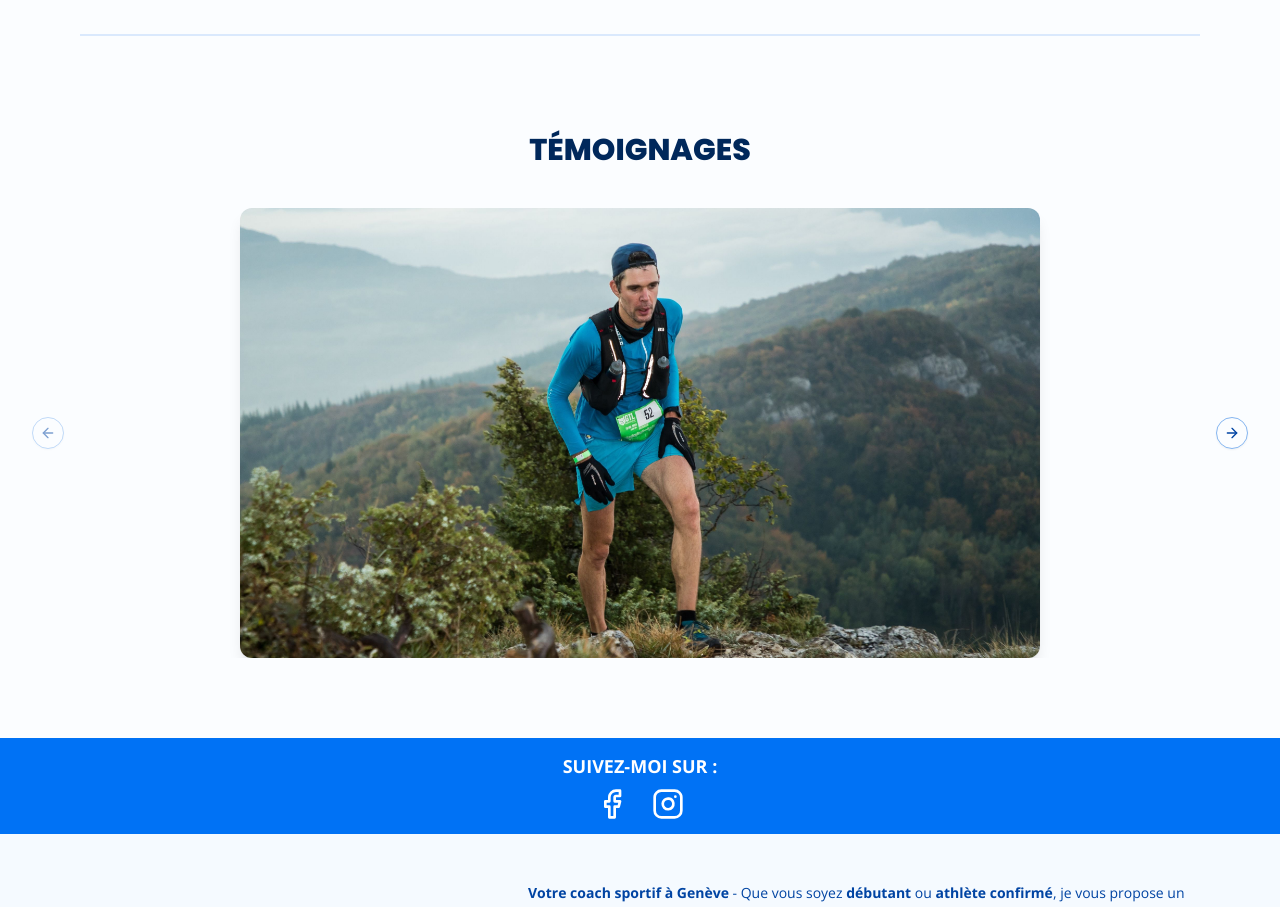
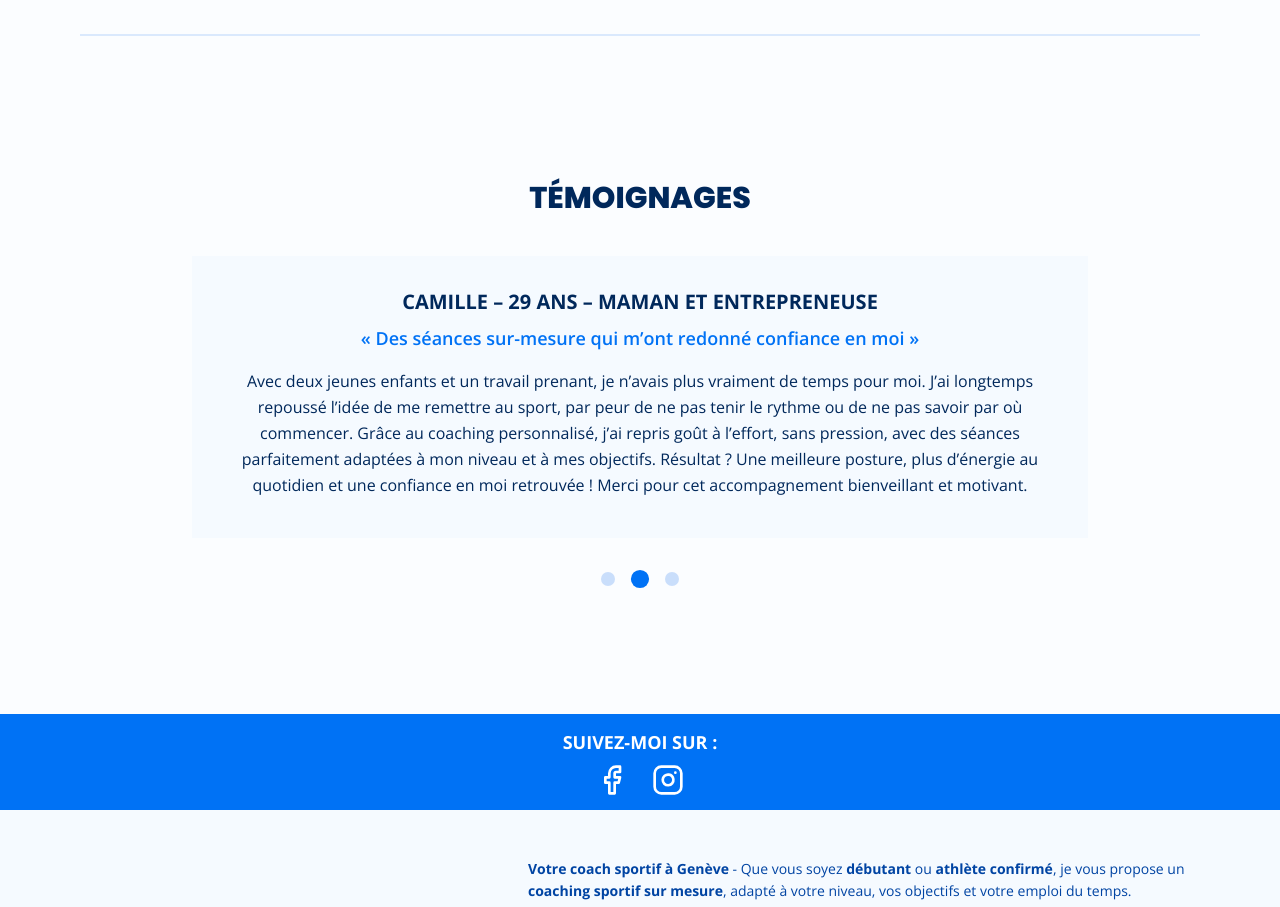
Before and after one commit to RonanKer29/vincent-tenret-coaching-2025, a React (Vite) app: page / in a window 1280 px wide. Shown: the part 2000-2907 px from the top of the page. Built offline with nearby package versions, Linux system fonts and the light colour scheme.

Commit message:
swiper for testimonials

```diff
--- a/package.json
+++ b/package.json
@@ -24,6 +24,7 @@
     "react": "^19.0.0",
     "react-dom": "^19.0.0",
     "react-router-dom": "^7.1.5",
+    "swiper": "^11.2.4",
     "tailwind-merge": "^3.0.1",
     "tailwindcss-animate": "^1.0.7"
   },
--- a/src/components/TestimonialCard.jsx
+++ b/src/components/TestimonialCard.jsx
@@ -1,5 +1,19 @@
-const TestimonialCard = () => {
-  return <div></div>;
+const TestimonialCard = ({ user }) => {
+  return (
+    <div className="h-full p-6 mb-2 rounded-lg bg-blue-2 ">
+      <div className="mb-4 text-center">
+        <span className="block my-2 text-xl font-bold uppercase text-blue-12">
+          {user.title}
+        </span>
+        <span className="block my-2 text-lg font-semibold text-blue-9">
+          {user.boost}
+        </span>
+        <p className="mt-4 text-base leading-relaxed text-blue-12">
+          {user.description}
+        </p>
+      </div>
+    </div>
+  );
 };
 
 export default TestimonialCard;
--- a/src/components/Testimonials.jsx
+++ b/src/components/Testimonials.jsx
@@ -1,55 +1,71 @@
-import {
-  Carousel,
-  CarouselContent,
-  CarouselItem,
-  CarouselNext,
-  CarouselPrevious,
-} from "@/components/ui/carousel";
+"use client";
+
+import { Swiper, SwiperSlide } from "swiper/react";
+import "swiper/css";
+import "swiper/css/pagination";
+import { Pagination, Autoplay } from "swiper/modules";
 import MaxWidthWrapper from "./MaxWidthWrapper";
-import pic1 from "../assets/trail3.jpg";
-import pic2 from "../assets/trail.png";
-import pic3 from "../assets/trail2.jpg";
+import TestimonialCard from "./TestimonialCard";
+
+// Données des témoignages
+const testimonials = [
+  {
+    title: "Julien – 34 ans – Consultant en entreprise",
+    boost: "« J’ai retrouvé mon énergie et une vraie discipline sportive ! »",
+    description:
+      "Après des années passées à enchaîner les journées de travail sans vraiment prendre soin de mon corps, j’ai décidé de me reprendre en main. Dès les premières séances, j’ai senti une vraie différence : des exercices adaptés à mon niveau, un coaching motivant et une approche bienveillante qui m’a poussé à me surpasser sans jamais me sentir jugé. Aujourd’hui, je me sens plus fort, plus en forme et surtout plus motivé que jamais pour continuer cette routine ! Je recommande sans hésiter à tous ceux qui veulent retrouver une condition physique optimale avec un accompagnement pro et dynamique.",
+  },
+  {
+    title: "Camille – 29 ans – Maman et entrepreneuse",
+    boost: "« Des séances sur-mesure qui m’ont redonné confiance en moi »",
+    description:
+      "Avec deux jeunes enfants et un travail prenant, je n’avais plus vraiment de temps pour moi. J’ai longtemps repoussé l’idée de me remettre au sport, par peur de ne pas tenir le rythme ou de ne pas savoir par où commencer. Grâce au coaching personnalisé, j’ai repris goût à l’effort, sans pression, avec des séances parfaitement adaptées à mon niveau et à mes objectifs. Résultat ? Une meilleure posture, plus d’énergie au quotidien et une confiance en moi retrouvée ! Merci pour cet accompagnement bienveillant et motivant.",
+  },
+  {
+    title: "Thomas – 42 ans – Passionné de randonnée",
+    boost:
+      "« Un entraînement structuré qui m’a préparé pour mon plus grand défi »",
+    description:
+      "J’avais un objectif clair : préparer une expédition de plusieurs jours en montagne. Je savais que ma condition physique n’était pas suffisante, mais je ne savais pas comment l’améliorer efficacement. Grâce à un programme ciblé, j’ai pu renforcer mon endurance, améliorer ma récupération et apprendre à mieux gérer mon effort. Le jour J, j’étais au top de ma forme, capable de repousser mes limites sans me blesser. Une expérience incroyable rendue possible grâce à ce coaching !",
+  },
+];
 
 const Testimonials = () => {
   return (
-    <div className=" bg-blue-1">
+    <div className="relative py-12 bg-blue-1">
       <MaxWidthWrapper>
         <h1 className="text-3xl font-extrabold text-center uppercase text-blue-12">
           Témoignages
         </h1>
-        <Carousel className="mx-auto mt-10 mb-20">
-          <CarouselContent>
-            <CarouselItem className="flex justify-center">
-              <div className="w-[400px] h-[250px] md:w-[600px] md:h-[350px] lg:w-[800px] lg:h-[450px] overflow-hidden rounded-xl  shadow-lg">
-                <img
-                  src={pic1}
-                  alt="Trail"
-                  className="object-cover w-full h-full"
-                />
-              </div>
-            </CarouselItem>
-            <CarouselItem className="flex justify-center">
-              <div className="w-[400px] h-[250px] md:w-[600px] md:h-[350px] lg:w-[800px] lg:h-[450px] overflow-hidden rounded-xl  shadow-lg ">
-                <img
-                  src={pic2}
-                  alt="Trail"
-                  className="object-cover w-full h-full "
-                />
-              </div>
-            </CarouselItem>
-            <CarouselItem className="flex justify-center">
-              <div className="w-[400px] h-[250px] md:w-[600px] md:h-[350px] lg:w-[800px] lg:h-[450px] overflow-hidden rounded-xl  shadow-lg">
-                <img
-                  src={pic3}
-                  alt="Trail"
-                  className="object-cover w-full h-full"
-                />
-              </div>
-            </CarouselItem>
-          </CarouselContent>
-          <CarouselPrevious />
-          <CarouselNext />
-        </Carousel>
+
+        {/* Conteneur du carrousel */}
+        <div className="relative w-full max-w-4xl mx-auto mt-10 mb-20">
+          {/* Swiper avec pagination externalisée */}
+          <Swiper
+            modules={[Pagination, Autoplay]}
+            pagination={{ el: ".custom-pagination", clickable: true }}
+            autoplay={{
+              delay: 5000,
+              disableOnInteraction: false,
+              pauseOnMouseEnter: true,
+            }}
+            spaceBetween={30}
+            slidesPerView={1}
+            className="w-full"
+          >
+            {testimonials.map((user, index) => (
+              <SwiperSlide key={index} className="relative">
+                {/* Assurer que chaque témoignage a la même hauteur */}
+                <div className="relative flex flex-col items-center h-auto">
+                  <TestimonialCard user={user} />
+                </div>
+              </SwiperSlide>
+            ))}
+          </Swiper>
+
+          {/* Pagination placée sous chaque témoignage */}
+          <div className="flex justify-center custom-pagination"></div>
+        </div>
       </MaxWidthWrapper>
     </div>
   );
--- a/src/components/ui/carousel.jsx
+++ b/src/components/ui/carousel.jsx
@@ -1,23 +1,24 @@
-import * as React from "react"
+import * as React from "react";
 import useEmblaCarousel from "embla-carousel-react";
-import { ArrowLeft, ArrowRight } from "lucide-react"
+import { ArrowLeft, ArrowRight } from "lucide-react";
 
-import { cn } from "@/lib/utils"
-import { Button } from "@/components/ui/button"
+import { cn } from "@/lib/utils";
+import { Button } from "@/components/ui/button";
 
-const CarouselContext = React.createContext(null)
+const CarouselContext = React.createContext(null);
 
 function useCarousel() {
-  const context = React.useContext(CarouselContext)
+  const context = React.useContext(CarouselContext);
 
   if (!context) {
-    throw new Error("useCarousel must be used within a <Carousel />")
+    throw new Error("useCarousel must be used within a <Carousel />");
   }
 
-  return context
+  return context;
 }
 
-const Carousel = React.forwardRef((
+const Carousel = React.forwardRef(
+  (
     {
       orientation = "horizontal",
       opts,
@@ -29,64 +30,70 @@ const Carousel = React.forwardRef((
     },
     ref
   ) => {
-  const [carouselRef, api] = useEmblaCarousel({
+    const [carouselRef, api] = useEmblaCarousel(
+      {
         ...opts,
         axis: orientation === "horizontal" ? "x" : "y",
-  }, plugins)
-  const [canScrollPrev, setCanScrollPrev] = React.useState(false)
-  const [canScrollNext, setCanScrollNext] = React.useState(false)
+      },
+      plugins
+    );
+    const [canScrollPrev, setCanScrollPrev] = React.useState(false);
+    const [canScrollNext, setCanScrollNext] = React.useState(false);
 
     const onSelect = React.useCallback((api) => {
       if (!api) {
-      return
+        return;
       }
 
-    setCanScrollPrev(api.canScrollPrev())
-    setCanScrollNext(api.canScrollNext())
-  }, [])
+      setCanScrollPrev(api.canScrollPrev());
+      setCanScrollNext(api.canScrollNext());
+    }, []);
 
     const scrollPrev = React.useCallback(() => {
-    api?.scrollPrev()
-  }, [api])
+      api?.scrollPrev();
+    }, [api]);
 
     const scrollNext = React.useCallback(() => {
-    api?.scrollNext()
-  }, [api])
+      api?.scrollNext();
+    }, [api]);
 
-  const handleKeyDown = React.useCallback((event) => {
+    const handleKeyDown = React.useCallback(
+      (event) => {
         if (event.key === "ArrowLeft") {
-      event.preventDefault()
-      scrollPrev()
+          event.preventDefault();
+          scrollPrev();
         } else if (event.key === "ArrowRight") {
-      event.preventDefault()
-      scrollNext()
+          event.preventDefault();
+          scrollNext();
         }
-  }, [scrollPrev, scrollNext])
+      },
+      [scrollPrev, scrollNext]
+    );
 
     React.useEffect(() => {
       if (!api || !setApi) {
-      return
+        return;
       }
 
-    setApi(api)
-  }, [api, setApi])
+      setApi(api);
+    }, [api, setApi]);
 
     React.useEffect(() => {
       if (!api) {
-      return
+        return;
       }
 
-    onSelect(api)
-    api.on("reInit", onSelect)
-    api.on("select", onSelect)
+      onSelect(api);
+      api.on("reInit", onSelect);
+      api.on("select", onSelect);
 
       return () => {
-      api?.off("select", onSelect)
+        api?.off("select", onSelect);
       };
-  }, [api, onSelect])
+    }, [api, onSelect]);
 
     return (
-    (<CarouselContext.Provider
+      <CarouselContext.Provider
         value={{
           carouselRef,
           api: api,
@@ -97,26 +104,29 @@ const Carousel = React.forwardRef((
           scrollNext,
           canScrollPrev,
           canScrollNext,
-      }}>
+        }}
+      >
         <div
           ref={ref}
           onKeyDownCapture={handleKeyDown}
           className={cn("relative", className)}
           role="region"
           aria-roledescription="carousel"
-        {...props}>
+          {...props}
+        >
           {children}
         </div>
-    </CarouselContext.Provider>)
+      </CarouselContext.Provider>
     );
-})
-Carousel.displayName = "Carousel"
+  }
+);
+Carousel.displayName = "Carousel";
 
 const CarouselContent = React.forwardRef(({ className, ...props }, ref) => {
-  const { carouselRef, orientation } = useCarousel()
+  const { carouselRef, orientation } = useCarousel();
 
   return (
-    (<div ref={carouselRef} className="overflow-hidden">
+    <div ref={carouselRef} className="overflow-hidden">
       <div
         ref={ref}
         className={cn(
@@ -124,17 +134,18 @@ const CarouselContent = React.forwardRef(({ className, ...props }, ref) => {
           orientation === "horizontal" ? "-ml-4" : "-mt-4 flex-col",
           className
         )}
-        {...props} />
-    </div>)
+        {...props}
+      />
+    </div>
   );
-})
-CarouselContent.displayName = "CarouselContent"
+});
+CarouselContent.displayName = "CarouselContent";
 
 const CarouselItem = React.forwardRef(({ className, ...props }, ref) => {
-  const { orientation } = useCarousel()
+  const { orientation } = useCarousel();
 
   return (
-    (<div
+    <div
       ref={ref}
       role="group"
       aria-roledescription="slide"
@@ -143,51 +154,72 @@ const CarouselItem = React.forwardRef(({ className, ...props }, ref) => {
         orientation === "horizontal" ? "pl-4" : "pt-4",
         className
       )}
-      {...props} />)
+      {...props}
+    />
   );
-})
-CarouselItem.displayName = "CarouselItem"
+});
+CarouselItem.displayName = "CarouselItem";
 
-const CarouselPrevious = React.forwardRef(({ className, variant = "outline", size = "icon", ...props }, ref) => {
-  const { orientation, scrollPrev, canScrollPrev } = useCarousel()
+const CarouselPrevious = React.forwardRef(
+  ({ className, variant = "outline", size = "icon", ...props }, ref) => {
+    const { orientation, scrollPrev, canScrollPrev } = useCarousel();
 
     return (
-    (<Button
+      <Button
         ref={ref}
         variant={variant}
         size={size}
-      className={cn("absolute  h-8 w-8 rounded-full", orientation === "horizontal"
+        className={cn(
+          "absolute  h-8 w-8 rounded-full",
+          orientation === "horizontal"
             ? "-left-12 top-1/2 -translate-y-1/2"
-        : "-top-12 left-1/2 -translate-x-1/2 rotate-90", className)}
+            : "-top-12 left-1/2 -translate-x-1/2 rotate-90",
+          className
+        )}
         disabled={!canScrollPrev}
         onClick={scrollPrev}
-      {...props}>
-      <ArrowLeft className="h-4 w-4" />
+        {...props}
+      >
+        <ArrowLeft className="w-4 h-4" />
         <span className="sr-only">Previous slide</span>
-    </Button>)
+      </Button>
     );
-})
-CarouselPrevious.displayName = "CarouselPrevious"
+  }
+);
+CarouselPrevious.displayName = "CarouselPrevious";
 
-const CarouselNext = React.forwardRef(({ className, variant = "outline", size = "icon", ...props }, ref) => {
-  const { orientation, scrollNext, canScrollNext } = useCarousel()
+const CarouselNext = React.forwardRef(
+  ({ className, variant = "outline", size = "icon", ...props }, ref) => {
+    const { orientation, scrollNext, canScrollNext } = useCarousel();
 
     return (
-    (<Button
+      <Button
         ref={ref}
         variant={variant}
         size={size}
-      className={cn("absolute h-8 w-8 rounded-full", orientation === "horizontal"
+        className={cn(
+          "absolute h-8 w-8 rounded-full",
+          orientation === "horizontal"
             ? "-right-12 top-1/2 -translate-y-1/2"
-        : "-bottom-12 left-1/2 -translate-x-1/2 rotate-90", className)}
+            : "-bottom-12 left-1/2 -translate-x-1/2 rotate-90",
+          className
+        )}
         disabled={!canScrollNext}
         onClick={scrollNext}
-      {...props}>
-      <ArrowRight className="h-4 w-4" />
+        {...props}
+      >
+        <ArrowRight className="w-4 h-4" />
         <span className="sr-only">Next slide</span>
-    </Button>)
+      </Button>
     );
-})
-CarouselNext.displayName = "CarouselNext"
+  }
+);
+CarouselNext.displayName = "CarouselNext";
 
-export { Carousel, CarouselContent, CarouselItem, CarouselPrevious, CarouselNext };
+export {
+  Carousel,
+  CarouselContent,
+  CarouselItem,
+  CarouselPrevious,
+  CarouselNext,
+};
--- a/src/index.css
+++ b/src/index.css
@@ -4,8 +4,11 @@
 
 @layer base {
   /* Fond et texte général */
+
   body {
-    @apply bg-background text-text font-body; /* Inter pour tout le texte */
+    @apply bg-background text-text font-body;
+    @apply box-border;
+    /* Inter pour tout le texte */
   }
   h1,
   h2,
@@ -23,6 +26,7 @@
   h6 {
     @apply font-heading; /* Oswald pour les titres */
   }
+  /* Style des boutons de pagination */
 }
 
 @layer components {
@@ -58,3 +62,30 @@
     @apply text-blue-9;
   }
 }
+/* Centrer la pagination et lui donner un bon espacement */
+.custom-pagination {
+  display: flex;
+  justify-content: center;
+  align-items: center;
+  gap: 10px;
+  cursor: pointer; /* Espacement entre les ronds */
+}
+
+/* Style des bullets de pagination */
+.custom-pagination .swiper-pagination-bullet {
+  width: 14px; /* Taille des ronds */
+  height: 14px;
+  background-color: #a8c9f8; /* Bleu clair */
+  opacity: 0.6;
+  transition: all 0.3s ease-in-out;
+}
+
+/* Style du bullet actif */
+.custom-pagination .swiper-pagination-bullet-active {
+  background-color: #0072f5; /* Bleu foncé */
+  opacity: 1;
+  transform: scale(1.3); /* Effet d'agrandissement */
+}
+* {
+  /* border: 1px solid red; */
+}
```
Also changed, not shown: 1 other file (tests, documents, lock files or other folders). Lines whose indentation alone changed are shown as unchanged.
